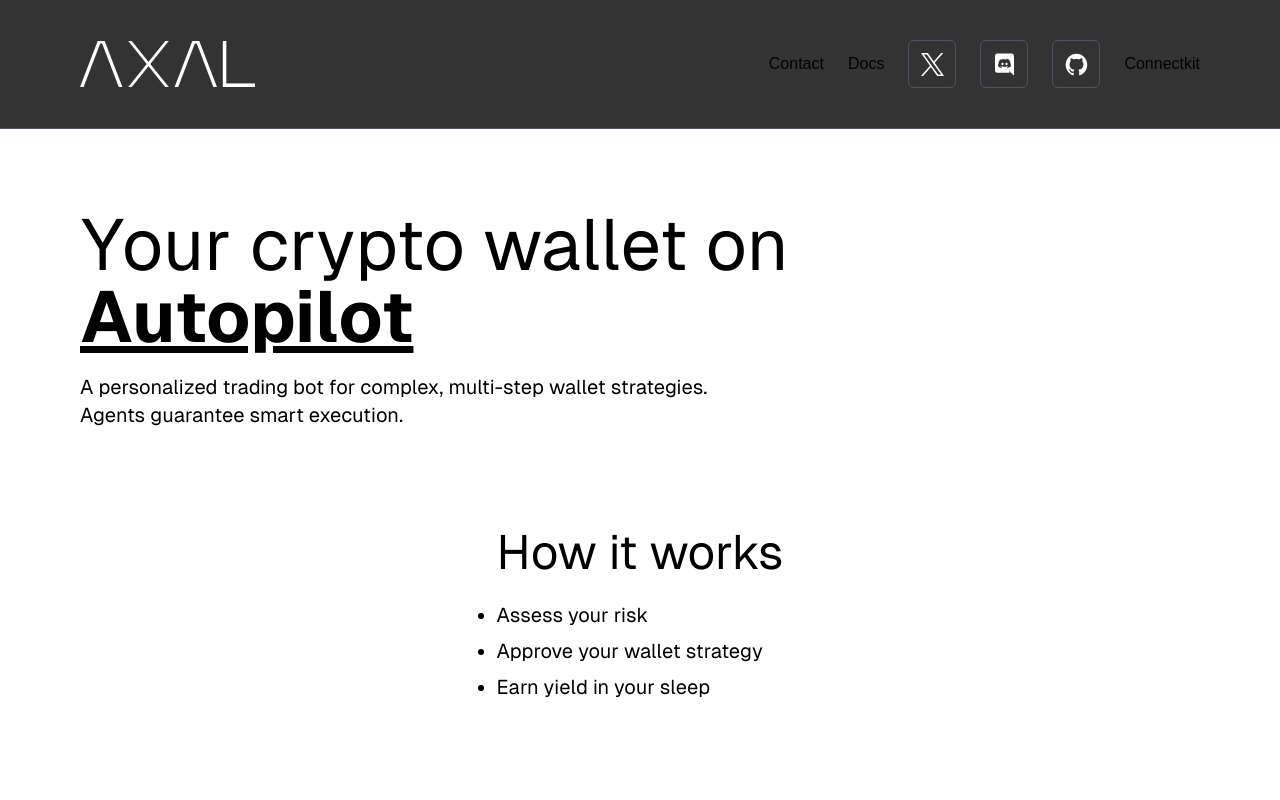
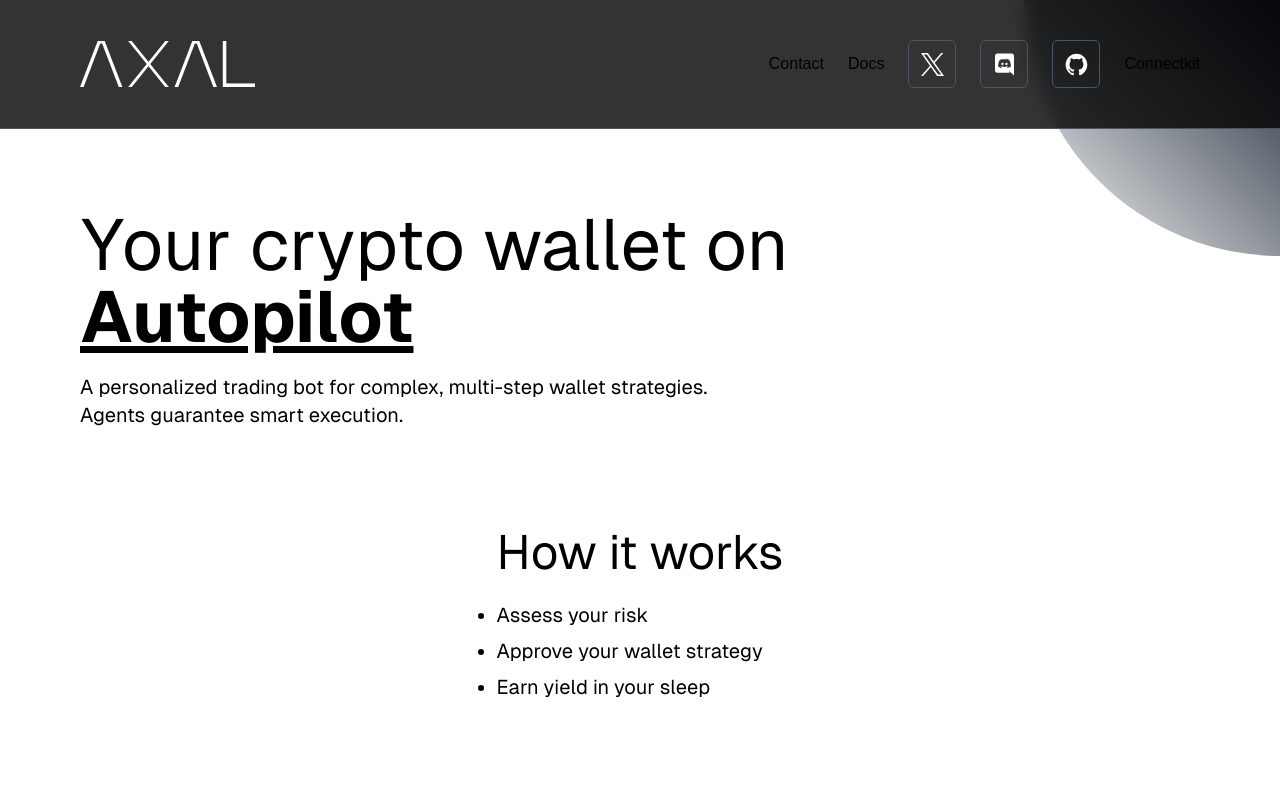
Before and after one commit to eddy-guo/axal-v1, a Next.js app: page / in a window 1280 px wide. Shown: the top 800 px of the page. Built offline with nearby package versions, Linux system fonts and the light colour scheme.

Commit message:
temporary top right item

```diff
--- a/src/app/page.tsx
+++ b/src/app/page.tsx
@@ -14,6 +14,9 @@ import githubLogo from "../app/public/github.svg";
 export default function Home() {
   return (
     <>
+      <div className="absolute top-0 right-0 w-64 h-64 pointer-events-none">
+        <div className="w-full h-full bg-gradient-to-bl from-gray-800 to-transparent rounded-bl-full" />
+      </div>
       <header className="flex justify-between items-center sticky top-0 z-10 px-20 py-10 w-full bg-black bg-opacity-80 backdrop-blur border-b-[1px] border-gray-600">
         <Link href="/">
           <Image src={Logo} alt="logo" width={175} />
```
